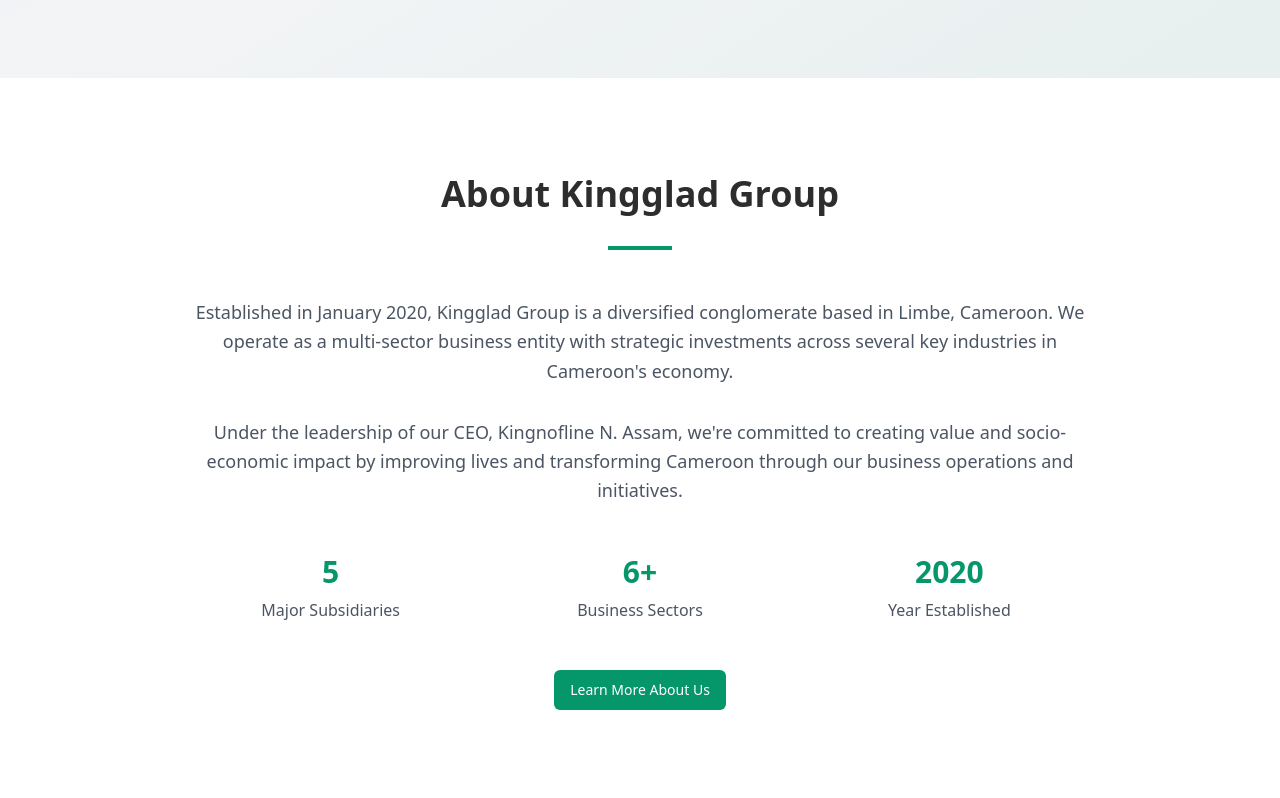
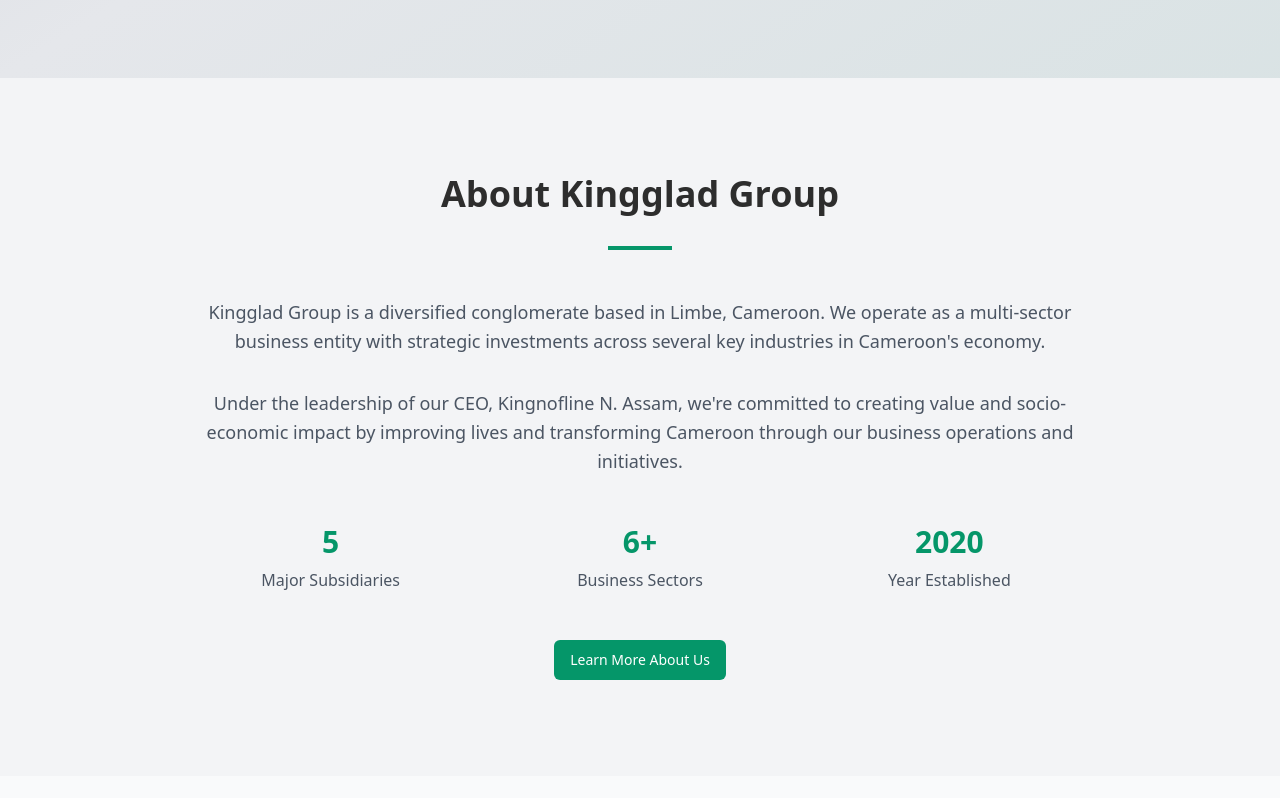
Before and after one commit to beltus78/kingglad-estate-web, a React (Vite) app: page / in a window 1280 px wide. Shown: the part 722-1520 px from the top of the page. Built offline with nearby package versions, Linux system fonts and the light colour scheme.

Commit message:
Fix errors and apply grey background
- Corrected the "PalmTree" import error in Agric.tsx.
- Changed the website's background color to grey.

```diff
--- a/src/index.css
+++ b/src/index.css
@@ -97,13 +97,13 @@
   }
 
   body {
-    @apply bg-background text-foreground;
+    @apply bg-gray-200 text-foreground;
   }
 }
 
 /* Luxury styles */
 .bg-luxury {
-  @apply bg-gradient-to-br from-gray-200 via-gray-100 to-gray-200;
+  @apply bg-gradient-to-br from-gray-300 via-gray-200 to-gray-300;
 }
 
 .card-luxury {
--- a/src/pages/Agric.tsx
+++ b/src/pages/Agric.tsx
@@ -2,7 +2,7 @@
 import { Link } from 'react-router-dom';
 import { Button } from "@/components/ui/button";
 import { Card, CardContent } from "@/components/ui/card";
-import { Leaf, Coffee, PalmTree, Banana } from "lucide-react";
+import { Leaf, Coffee, TreePine, Banana } from "lucide-react";
 import Navigation from '@/components/Navigation';
 import Footer from '@/components/Footer';
 
@@ -17,7 +17,7 @@ const Agric = () => {
     {
       title: "Palm Cultivation",
       description: "Sustainable palm plantation management focused on producing high-quality palm oil while preserving the environment.",
-      icon: PalmTree,
+      icon: TreePine,
       image: "https://images.unsplash.com/photo-1618897996318-5a901fa6ca71?w=600&h=400&fit=crop"
     },
     {
@@ -58,7 +58,7 @@ const Agric = () => {
       </section>
 
       {/* About Section */}
-      <section className="py-20 bg-luxury">
+      <section className="py-20 bg-gray-200">
         <div className="container mx-auto px-4">
           <div className="grid md:grid-cols-2 gap-12 items-center">
             <div>
@@ -106,7 +106,7 @@ const Agric = () => {
       </section>
 
       {/* Products Section */}
-      <section id="products" className="py-20 bg-white">
+      <section id="products" className="py-20 bg-gray-50">
         <div className="container mx-auto px-4">
           <div className="text-center mb-16">
             <h2 className="text-4xl font-bold text-kingglad-charcoal mb-8">Our Agricultural Products</h2>
@@ -142,7 +142,7 @@ const Agric = () => {
       </section>
 
       {/* Sustainable Farming Section */}
-      <section className="py-20 bg-gray-50">
+      <section className="py-20 bg-gray-100">
         <div className="container mx-auto px-4">
           <div className="grid md:grid-cols-2 gap-12 items-center">
             <div className="order-2 md:order-1">
@@ -182,7 +182,7 @@ const Agric = () => {
       </section>
 
       {/* CTA Section */}
-      <section className="py-20 bg-kingglad-green/10">
+      <section className="py-20 bg-gray-200">
         <div className="container mx-auto px-4 text-center">
           <h2 className="text-4xl font-bold text-kingglad-charcoal mb-8">Partner With Us</h2>
           <p className="text-xl text-gray-600 mb-10 max-w-3xl mx-auto">
--- a/src/pages/Index.tsx
+++ b/src/pages/Index.tsx
@@ -1,4 +1,3 @@
-
 import { useState } from 'react';
 import { Link } from 'react-router-dom';
 import { Button } from "@/components/ui/button";
@@ -112,11 +111,11 @@ const Index = () => {
   ];
 
   return (
-    <div className="min-h-screen bg-gray-100">
+    <div className="min-h-screen bg-gray-200">
       <Navigation />
 
       {/* Hero Section */}
-      <section id="home" className="pt-20 min-h-screen bg-gradient-to-br from-gray-200 via-gray-100 to-kingglad-green/5 flex items-center">
+      <section id="home" className="pt-20 min-h-screen bg-gradient-to-br from-gray-300 via-gray-200 to-kingglad-green/5 flex items-center">
         <div className="container mx-auto px-4">
           <div className="text-center animate-fade-in">
             <div className="mb-8">
@@ -163,13 +162,13 @@ const Index = () => {
       </section>
 
       {/* About Section */}
-      <section id="about" className="py-24 bg-white">
+      <section id="about" className="py-24 bg-gray-100">
         <div className="container mx-auto px-4">
           <div className="max-w-4xl mx-auto text-center">
             <h2 className="text-4xl font-bold text-kingglad-charcoal mb-8">About Kingglad Group</h2>
             <div className="w-16 h-1 bg-kingglad-green mx-auto mb-12"></div>
             <p className="text-lg text-gray-600 mb-8 leading-relaxed">
-              Established in January 2020, Kingglad Group is a diversified conglomerate based in Limbe, Cameroon. We operate as a multi-sector business entity with strategic investments across several key industries in Cameroon's economy.
+              Kingglad Group is a diversified conglomerate based in Limbe, Cameroon. We operate as a multi-sector business entity with strategic investments across several key industries in Cameroon's economy.
             </p>
             <p className="text-lg text-gray-600 mb-12 leading-relaxed">
               Under the leadership of our CEO, Kingnofline N. Assam, we're committed to creating value and socio-economic impact by improving lives and transforming Cameroon through our business operations and initiatives.
@@ -234,7 +233,7 @@ const Index = () => {
       </section>
 
       {/* Portfolio Section */}
-      <section id="portfolio" className="py-24 bg-white">
+      <section id="portfolio" className="py-24 bg-gray-100">
         <div className="container mx-auto px-4">
           <div className="text-center mb-16">
             <h2 className="text-4xl font-bold text-kingglad-charcoal mb-8">Our Portfolio</h2>
@@ -311,7 +310,7 @@ const Index = () => {
       </section>
 
       {/* Mission & Vision Section */}
-      <section className="py-24 bg-white">
+      <section className="py-24 bg-gray-100">
         <div className="container mx-auto px-4">
           <div className="grid md:grid-cols-2 gap-12 items-center">
             <div>
@@ -354,7 +353,7 @@ const Index = () => {
       </section>
 
       {/* Contact Form - Simplified for the homepage */}
-      <section id="contact" className="py-24 bg-kingglad-green/5">
+      <section id="contact" className="py-24 bg-gray-200">
         <div className="container mx-auto px-4">
           <div className="text-center mb-12">
             <h2 className="text-4xl font-bold text-kingglad-charcoal mb-8">Contact Us</h2>
```
